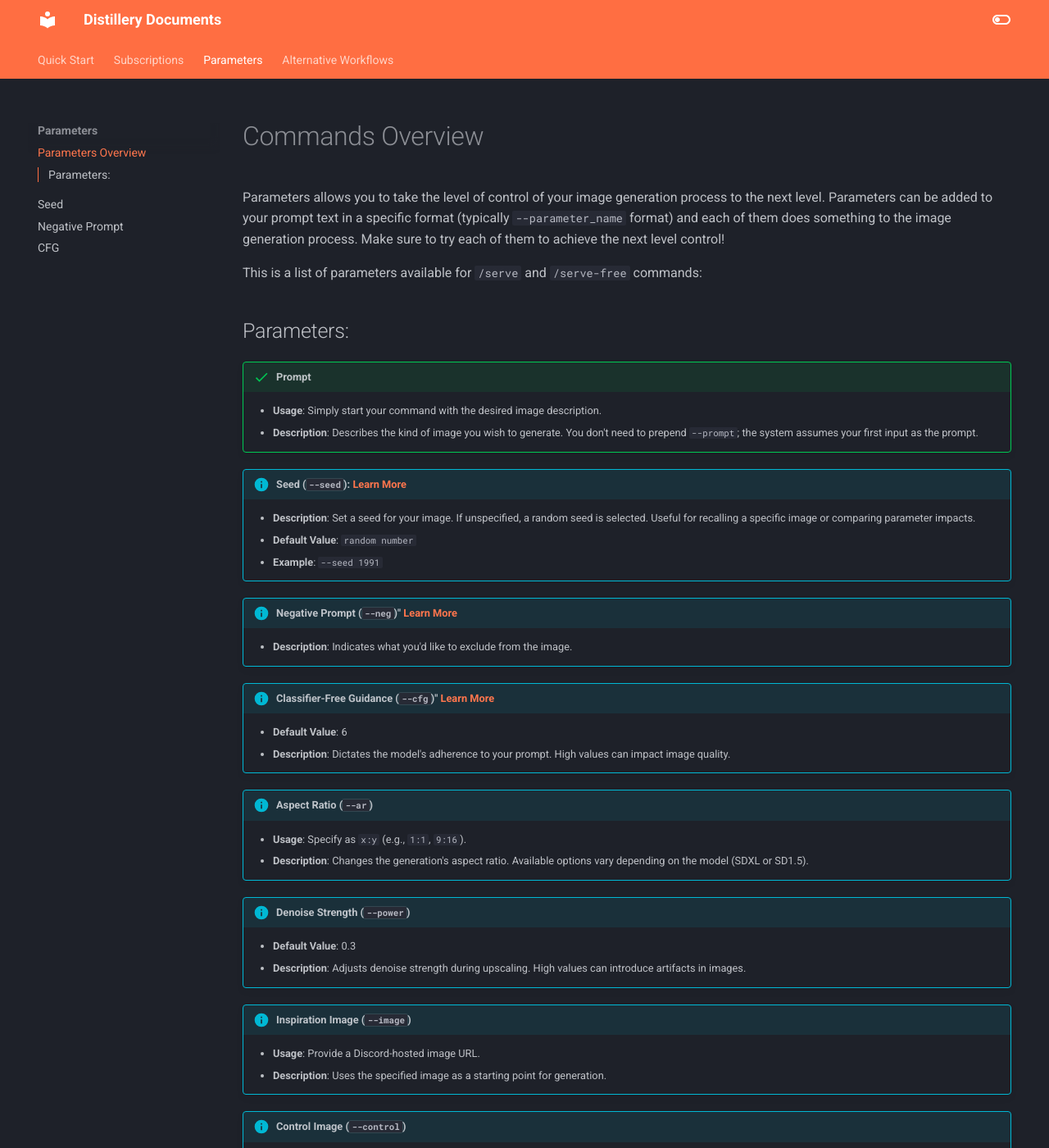
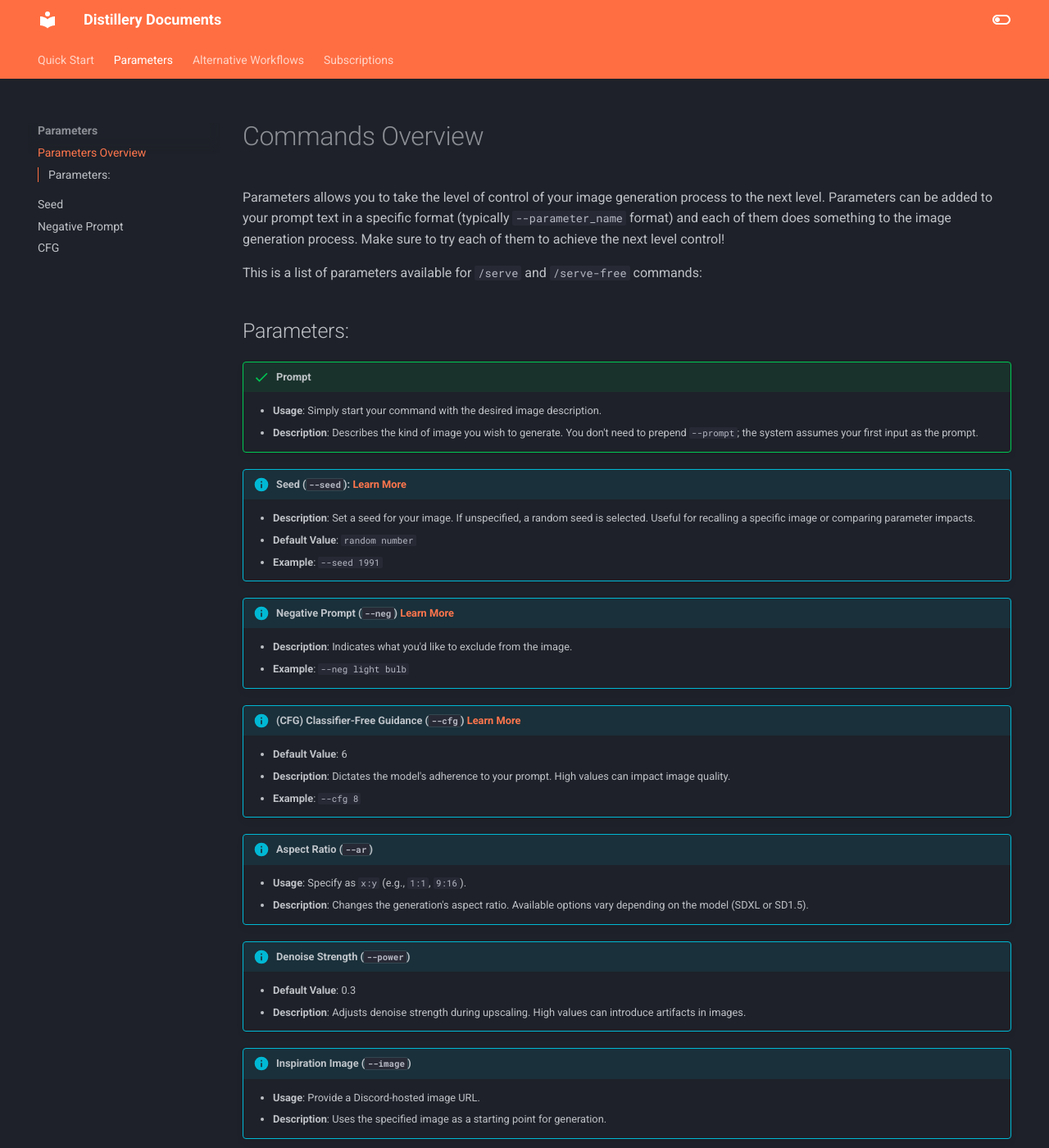
Before and after one commit to Distillery-Dev/site, an MkDocs documentation site: the page built from docs/Parameters/parameters_overview.md, in a window 1280 px wide and 1400 px high. Shown: the whole window at 82% size. Built offline with MkDocs 1.6.1 and Material for MkDocs 9.7.7, drawn with Linux system fonts in a browser that asks for light colours.

Commit message:
rearange

```diff
--- a/docs/Parameters/parameters_overview.md
+++ b/docs/Parameters/parameters_overview.md
@@ -15,12 +15,14 @@
     - **Default Value**: `random number`
     - **Example**: `--seed 1991`
 
-!!! info "Negative Prompt (`--neg`)" [Learn More](negative_prompt/negative_prompt.md)"
+!!! info "Negative Prompt (`--neg`) [Learn More](negative_prompt/negative_prompt.md)"
     - **Description**: Indicates what you'd like to exclude from the image.
+    - **Example**: `--neg light bulb`
 
-!!! info "Classifier-Free Guidance (`--cfg`)" [Learn More](cfg/cfg.md)"
+!!! info "(CFG) Classifier-Free Guidance (`--cfg`) [Learn More](cfg/cfg.md)"
     - **Default Value**: 6
     - **Description**: Dictates the model's adherence to your prompt. High values can impact image quality.
+    - **Example**: `--cfg 8`
 
 !!! info "Aspect Ratio (`--ar`)"
     - **Usage**: Specify as `x:y` (e.g., `1:1`, `9:16`).
--- a/mkdocs.yml
+++ b/mkdocs.yml
@@ -58,10 +58,6 @@
 
 nav:
   - Quick Start: index.md
-  - Subscriptions:
-      - Subscriptions Overview: Subscriptions/subscriptions_overview.md
-      - Early User Subscription: Subscriptions/early_user.md
-      - Founder's Pass: Subscriptions/founder_pass.md
   - Parameters:
       - Parameters Overview: Parameters/parameters_overview.md
       - Seed: Parameters/seed/seed.md
@@ -69,3 +65,7 @@
       - CFG: Parameters/cfg/cfg.md
   - Alternative Workflows:
       - Commands Overview: Alternative Workflows/commands_overview.md
+  - Subscriptions:
+    - Subscriptions Overview: Subscriptions/subscriptions_overview.md
+    - Early User Subscription: Subscriptions/early_user.md
+    - Founder's Pass: Subscriptions/founder_pass.md
```
